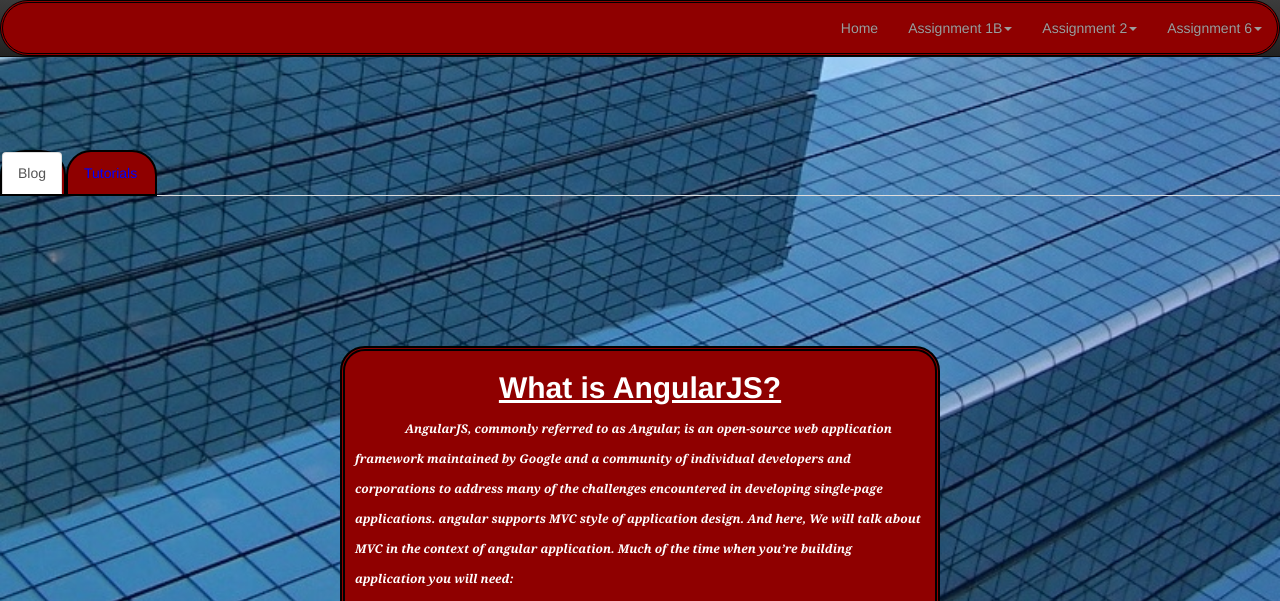
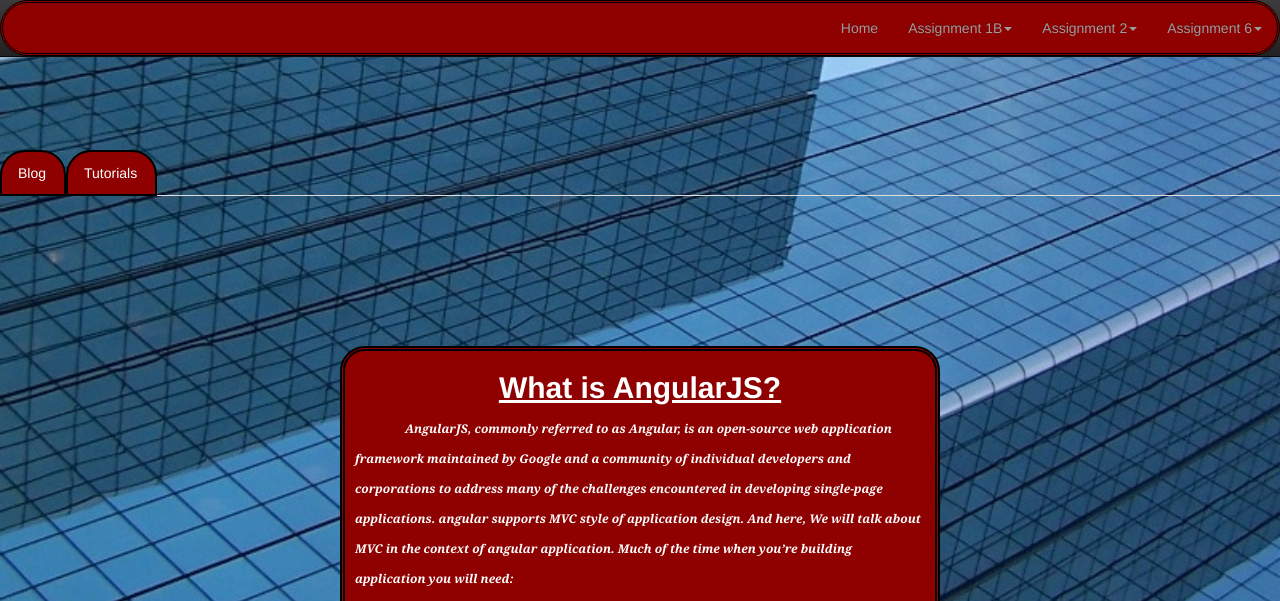
Before and after one commit to chrissteinkamp/aboutme, a plain HTML site: page ass6.html in a window 1280 px wide. Shown: the top 601 px of the page. Drawn offline with Linux system fonts and the light colour scheme; files whose address does not match are found by name.

Commit message:
update
update

```diff
--- a/ass6.html
+++ b/ass6.html
@@ -59,8 +59,8 @@
 
 			<!--Tabs-->
 			<ul class="nav nav-tabs">
-				<li id="tab2" class="active"><a href="ass6.html" >Blog</a></li>
-				<li id="tab3"><a href="tutorials.html">Tutorials</a></li>
+				<li id="tab2" ><a class="white" href="ass6.html" >Blog</a></li>
+				<li id="tab3"><a class="white" href="tutorials.html">Tutorials</a></li>
 			</ul>
 
 			<div class="wrapper">
--- a/css/index/index.css
+++ b/css/index/index.css
@@ -34,26 +34,3 @@ p {
 .aboutmeparagraph {
 		margin: 10px;
 		}
-
-
-
-
-	/* unvisited link */
-a:link {
-    color: blue;
-}
-
-/* visited link */
-a:visited  {
-	color:blue;
-}
-
-/* mouse over link */
-a:hover {
-    color: lightgray;
-}
-
-/* selected link */
-a:active {
-    color: lightgray;
-}
--- a/css/navbar/navbar.css
+++ b/css/navbar/navbar.css
@@ -2,6 +2,7 @@
 		z-index: +1;
 		float:right;
 		background-color: black;
+
 		}
 .navbar- {
 		float: left;
@@ -9,7 +10,12 @@
 
 .navbar {
 	margin: 0 auto;
+
 	}
+	a.white:link {color: white;}
+a.white:active {color: white;}
+a.white:visited {color: white;}
+a.white:hover {color: gray;}
 
 .container {
 		background-color: #8F0000;
@@ -23,6 +29,7 @@
 
 .nav-tabs {
 		margin-top: 150px;
+		color:white;
 		}
 
 
@@ -32,7 +39,6 @@
 		border-width: 2px;
 		border-radius: 25px 25px 0px 0px;
 		float: left;
-		font:white;
 	}
 
 #tab3  {
@@ -41,5 +47,4 @@
 		border-width: 2px;
 		border-radius: 25px 25px 0px 0px;
 		float: left;
-		color:white;
 }
```
Also changed, not shown: index.html (+1 -1 lines).
